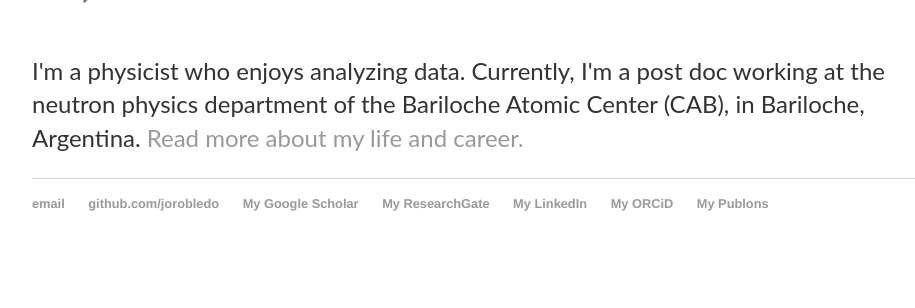
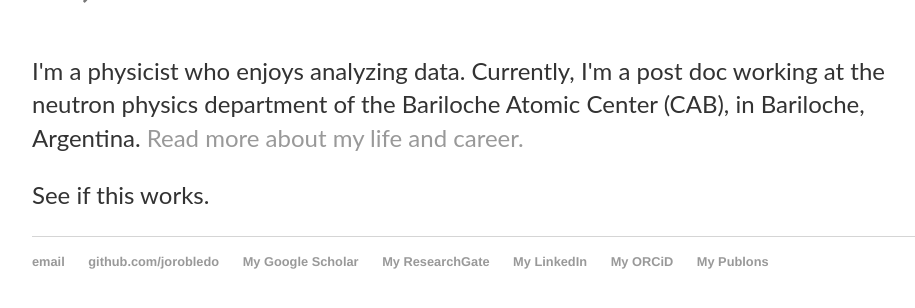
Before and after one commit to jorobledo/jorobledo.github.io, a Jekyll site: the page built from index.html, in a window 1280 px wide, cut to the strip 275-960 px from the top of the page. Shown: the top 308 px of the strip, without its empty margins (160-1075 px from the left). Built offline with Jekyll 4.4.1, drawn with Linux system fonts in a browser that asks for light colours.

Commit message:
see change

```diff
--- a/index.html
+++ b/index.html
@@ -9,7 +9,16 @@ title: Jose I. Robledo's personal page
 			<img src="https://avatars.githubusercontent.com/u/46170369?v=4" alt="Profile photo" height="150" style="padding-left: 60px;">
 	 	</h1>
 	</div>
-	<p>I'm a physicist who enjoys analyzing data. Currently, I'm a post doc working at the neutron physics department of the
-   	Bariloche Atomic Center (CAB), in Bariloche, Argentina. <a href="/about">Read more about my life and career.</a></p>
+
+	<div>
+		<p>I'm a physicist who enjoys analyzing data. Currently,
+			I'm a post doc working at the neutron physics department of the
+			Bariloche Atomic Center (CAB), in Bariloche, Argentina.
+			<a href="/about">Read more about my life and career.</a>
+		</p>
+
+		<p> See if this works.</p>
+	</div>
+
 
 </div><!--/.blurb-->
```
